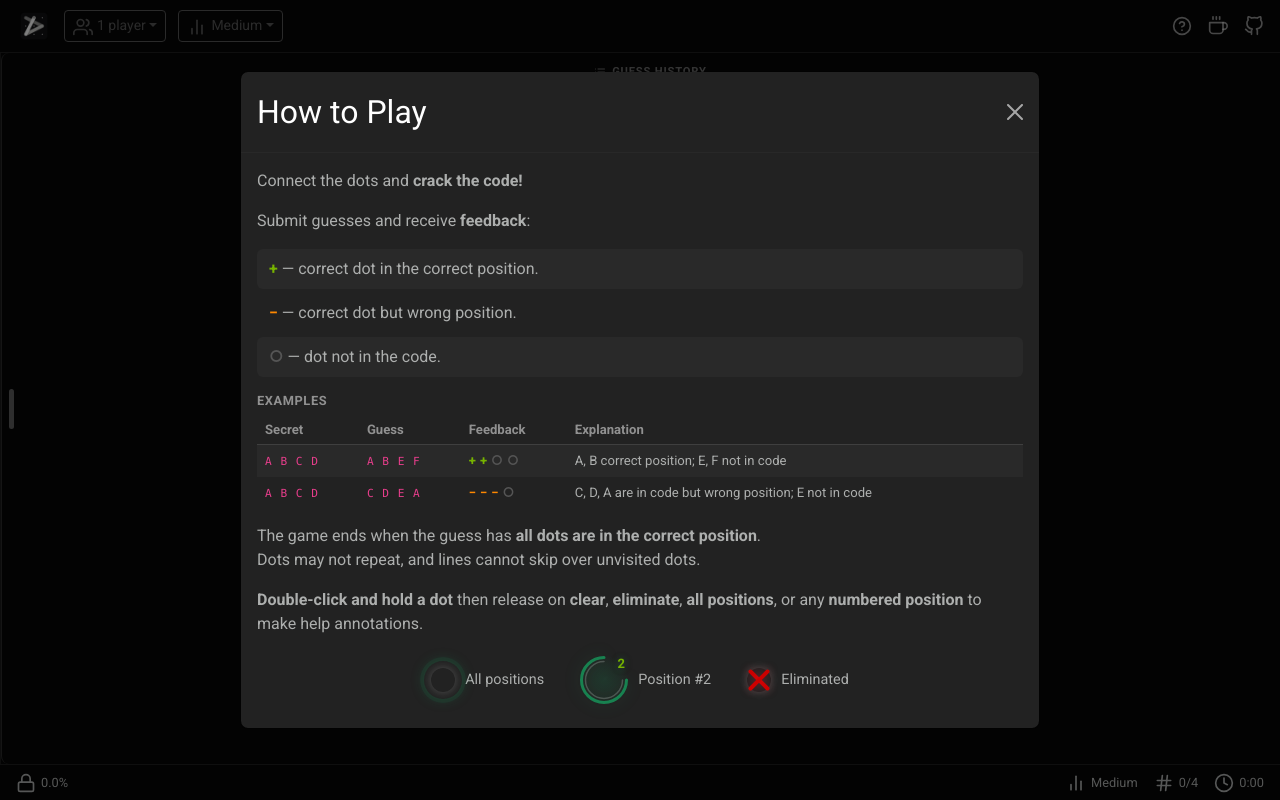
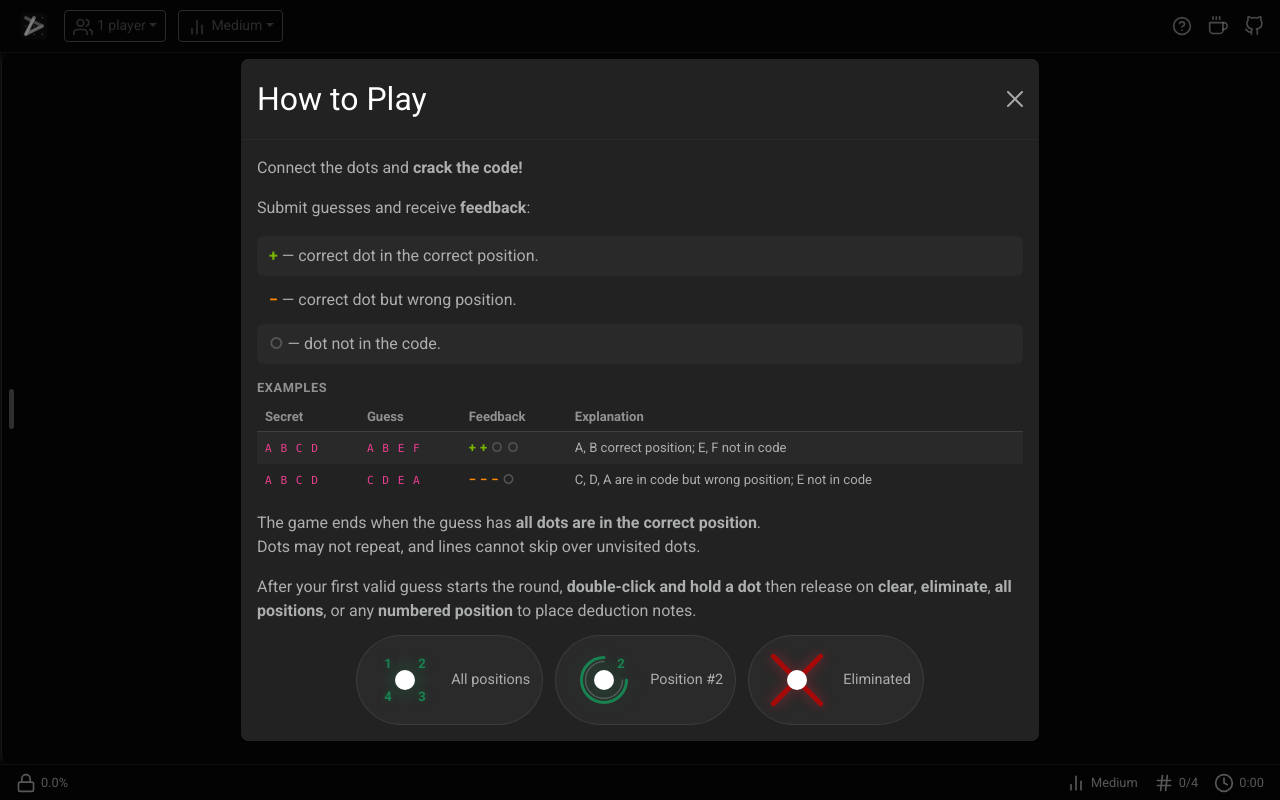
Before and after one commit to virgs/locker-hacker, a React (Vite) app: page / in a window 1280 px wide. Both pictures are taken after a click on the button "How to play". Built offline with nearby package versions, Linux system fonts and the light colour scheme.

Commit message:
feat: disable annotation input until game starts; sync help modal note previews with live Point renderer

```diff
--- a/src/App.tsx
+++ b/src/App.tsx
@@ -23,7 +23,7 @@ import { shouldScrollHistoryToBottom } from "./App.utils.ts";
 export const App = (): ReactElement => {
     const {
         phase, path, code, gameKey, gridConfig, pathHistory, playerCount, currentPlayer, winner, revealedHints,
-        dotAnnotations, onPathChange, onGuessFinish, onSelectDotAnnotation,
+        isRunning, dotAnnotations, onPathChange, onGuessFinish, onSelectDotAnnotation,
     } = useGameContext();
     const isRevealing   = phase === GamePhase.Revealing;
     const multiColor    = playerCount !== PlayerCount.One ? getPlayerColor(currentPlayer) : undefined;
@@ -90,8 +90,8 @@ export const App = (): ReactElement => {
                                 targetLength={gridConfig.length}
                                 pathColor={isRevealing ? endGameColor : multiColor}
                                 hiddenPoints={isRevealing ? [] : revealedHints}
-                                annotations={isRevealing ? {} : dotAnnotations}
-                                onSelectPointAnnotation={isRevealing ? undefined : onSelectDotAnnotation}
+                                annotations={isRevealing || !isRunning ? {} : dotAnnotations}
+                                onSelectPointAnnotation={isRevealing || !isRunning ? undefined : onSelectDotAnnotation}
                                 onChange={onPathChange}
                                 onFinish={onGuessFinish}
                             />
--- a/src/components/HelpModal.styled.tsx
+++ b/src/components/HelpModal.styled.tsx
@@ -70,96 +70,23 @@ export const NotePreview = styled.span`
     gap: 10px;
     padding: 8px 12px;
     border-radius: 999px;
+    background: rgba(255, 255, 255, 0.04);
+    border: 1px solid rgba(255, 255, 255, 0.08);
     font-size: 0.9rem;
 `;
 
-export const NotePreviewDot = styled.span<{ $tone: "danger" | "success" }>`
+export const NotePreviewMarker = styled.span`
     position: relative;
     display: inline-flex;
     align-items: center;
     justify-content: center;
-    width: 24px;
-    height: 24px;
-    border-radius: 50%;
-    //background: white;
-    box-shadow: 0 0 10px rgba(255, 255, 255, 0.22);
+    width: 72px;
+    height: 72px;
+    flex: 0 0 72px;
 
-    ${({ $tone }) => $tone === "success" ? `
-        &::before {
-            content: "";
-            position: absolute;
-            inset: -7px;
-            border-radius: 50%;
-            box-shadow:
-                0 0 0 4px rgba(25, 135, 84, 0.12),
-                0 0 14px rgba(25, 135, 84, 0.3);
-        }
-    ` : `
-        &::before,
-        &::after {
-            content: "";
-            position: absolute;
-            width: 28px;
-            height: 4px;
-            border-radius: 999px;
-            background: var(--bs-danger, #dc3545);
-            box-shadow: 0 0 10px rgba(220, 53, 69, 0.35);
-        }
-
-        &::before {
-            transform: rotate(45deg);
-        }
-
-        &::after {
-            transform: rotate(-45deg);
-        }
-    `}
-`;
-
-export const NotePreviewConfirmedRing = styled.span`
-    position: relative;
-    display: inline-flex;
-    align-items: center;
-    justify-content: center;
-    width: 48px;
-    height: 48px;
-    border-radius: 50%;
-    background: radial-gradient(circle, rgba(25, 135, 84, 0.22) 0%, rgba(25, 135, 84, 0.08) 52%, rgba(25, 135, 84, 0.02) 68%, transparent 78%);
-
-    .react-pattern-lock__point-confirmed-svg {
-        position: absolute;
-        inset: 0;
-        overflow: visible;
-        filter: drop-shadow(0 0 8px rgba(25, 135, 84, 0.22));
-    }
-
-    .react-pattern-lock__point-confirmed-outer-arc {
-        stroke: rgba(25, 135, 84, 0.95);
-        stroke-width: 3;
-        fill: none;
-        stroke-linecap: round;
-    }
-
-    .react-pattern-lock__point-confirmed-inner-arc {
-        stroke: rgba(255, 255, 255, 0.2);
-        stroke-width: 1.5;
-        fill: none;
-        stroke-linecap: round;
-    }
-
-    span {
-        position: absolute;
-        top: 50%;
-        left: 50%;
-        display: inline-flex;
-        align-items: center;
-        justify-content: center;
-        font-size: 13px;
-        font-weight: 800;
-        line-height: 1;
-        color: var(--bs-success, #198754);
-        text-shadow:
-            0 0 6px rgba(25, 135, 84, 0.35),
-            0 0 12px rgba(25, 135, 84, 0.2);
+    .react-pattern-lock__point-wrapper {
+        width: 100%;
+        height: 100%;
+        flex: 1 0 100%;
     }
 `;
--- a/src/components/HelpModal.tsx
+++ b/src/components/HelpModal.tsx
@@ -6,12 +6,10 @@ import {
     ExampleCaption,
     NotesHelpRow,
     NotePreview,
-    NotePreviewDot,
-    NotePreviewConfirmedRing,
+    NotePreviewMarker,
 } from "./HelpModal.styled.tsx";
 import { FEEDBACK_THEME } from "./FeedbackIndicator.utils.ts";
-import ConfirmedRing from "./ConfirmedRing.tsx";
-import { getConfirmedLabelStyle } from "./Point.utils.ts";
+import Point from "./Point.tsx";
 
 interface HelpModalProps {
     show    : boolean;
@@ -77,23 +75,62 @@ const HelpModal: React.FunctionComponent<HelpModalProps> = ({
                 Dots may <em>not repeat</em>, and lines <em>cannot skip</em> over unvisited dots.
             </p>
             <p className="mt-3 mb-0">
-                <strong>Double-click and hold a dot</strong> then release on <strong> clear</strong>, <strong>eliminate</strong>, <strong>all positions</strong>, or any
-                <strong> numbered position</strong> to make help annotations.
+                After your first valid guess starts the round, <strong>double-click and hold a dot</strong> then release on
+                <strong> clear</strong>, <strong>eliminate</strong>, <strong>all positions</strong>, or any
+                <strong> numbered position</strong> to place deduction notes.
             </p>
             <NotesHelpRow>
                 <NotePreview>
-                    <NotePreviewDot $tone="success" aria-hidden={true} />
+                    <NotePreviewMarker aria-hidden={true}>
+                        <Point
+                            index={0}
+                            pointSize={20}
+                            pointActiveSize={30}
+                            cols={1}
+                            rows={1}
+                            pop={false}
+                            complete={false}
+                            selected={false}
+                            hidden={false}
+                            annotation={{ eliminated: false, positions: [1, 2, 3, 4] }}
+                            targetLength={4}
+                        />
+                    </NotePreviewMarker>
                     All positions
                 </NotePreview>
                 <NotePreview>
-                    <NotePreviewConfirmedRing aria-hidden={true}>
-                        <ConfirmedRing positions={[2]} targetLength={4} />
-                        <span style={getConfirmedLabelStyle(2, 4)}>2</span>
-                    </NotePreviewConfirmedRing>
+                    <NotePreviewMarker aria-hidden={true}>
+                        <Point
+                            index={0}
+                            pointSize={20}
+                            pointActiveSize={30}
+                            cols={1}
+                            rows={1}
+                            pop={false}
+                            complete={false}
+                            selected={false}
+                            hidden={false}
+                            annotation={{ eliminated: false, positions: [2] }}
+                            targetLength={4}
+                        />
+                    </NotePreviewMarker>
                     Position #2
                 </NotePreview>
                 <NotePreview>
-                    <NotePreviewDot $tone="danger" aria-hidden={true} />
+                    <NotePreviewMarker aria-hidden={true}>
+                        <Point
+                            index={0}
+                            pointSize={20}
+                            pointActiveSize={30}
+                            cols={1}
+                            rows={1}
+                            pop={false}
+                            complete={false}
+                            selected={false}
+                            hidden={false}
+                            annotation={{ eliminated: true, positions: [] }}
+                        />
+                    </NotePreviewMarker>
                     Eliminated
                 </NotePreview>
             </NotesHelpRow>
```
Also changed, not shown: 2 other files (tests, documents, lock files or other folders).
